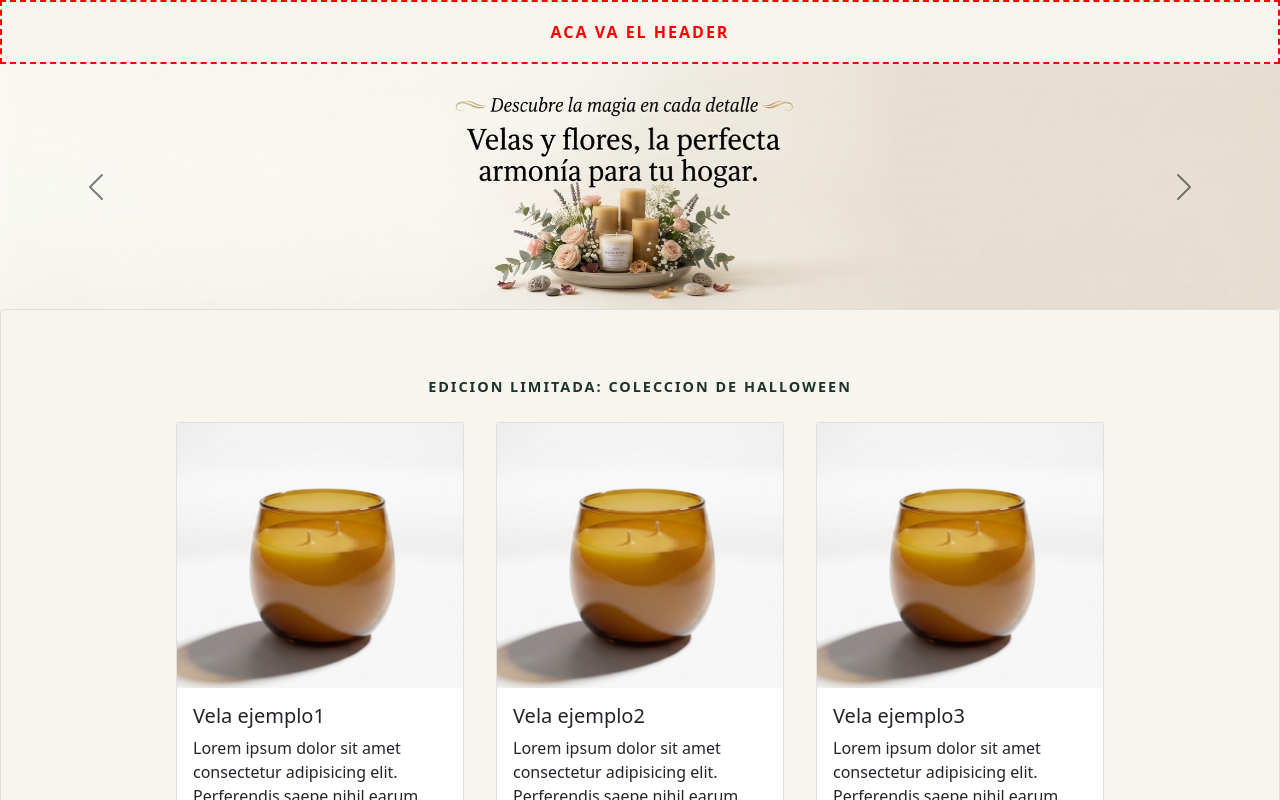
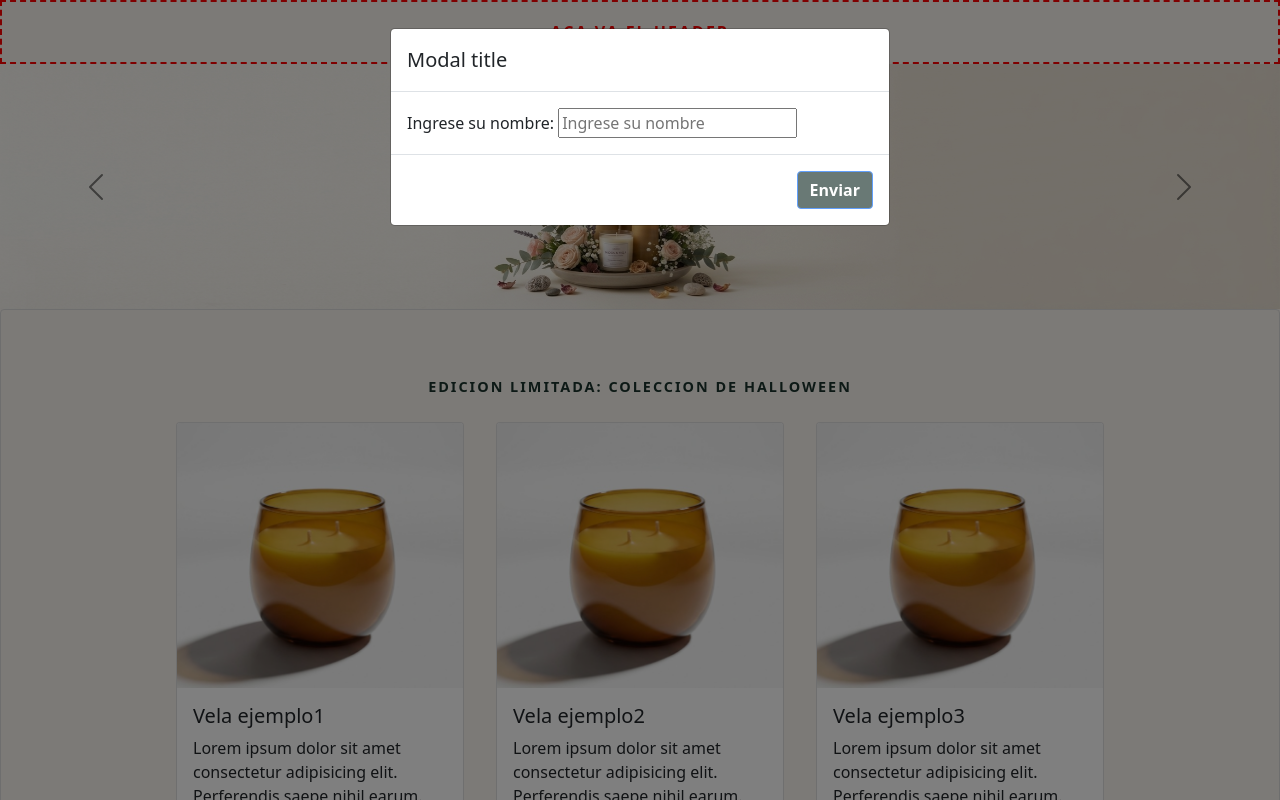
Before and after one commit to GimenaRivoira/BOIRO-LEWCZYNSKI-RIVOIRA-TP-Programacion-III-2026-C1, a website: page frontend/src/inicio/inicio.html in a window 1280 px wide. Shown: the top 800 px of the page. Drawn offline with nearby package versions, Linux system fonts and the light colour scheme; files whose address does not match are found by name.

Commit message:
Se agrego modal inicial para pedir y guardar nombre de cliente

```diff
--- a/frontend/src/inicio/inicio.html
+++ b/frontend/src/inicio/inicio.html
@@ -9,6 +9,26 @@
 </head>
 <body>
     <div class="placeholder-footer-header">ACA VA EL HEADER</div>
+
+    <!-- ==== ACA EL MODAL ==== -->
+    <div class="modal fade modalNombre" id="modalNombre" data-bs-backdrop="static" data-bs-keyboard="false" tabindex="-1"
+        aria-labelledby="staticBackdropLabel" aria-hidden="true">
+        <div class="modal-dialog">
+            <div class="modal-content">
+                <div class="modal-header">
+                    <h1 class="modal-title fs-5" id="staticBackdropLabel">Modal title</h1>
+                </div>
+                <div class="modal-body">
+                    <label for="nombreCliente"> Ingrese su nombre: </label>
+                    <input type="text" id="nombreCliente" placeholder="Ingrese su nombre">
+                </div>
+                <div class="modal-footer">
+                    <button type="button" class="btn btn-primary" id="botonEntrar"
+                        style="background-color: #1A332C; font-weight: bold;">Enviar</button>
+                </div>
+            </div>
+        </div>
+    </div>
 
     <!-- ==== CARRUCEL INICIAL === -->
     <div id="carouselExampleControlsNoTouching" class="carousel slide" data-bs-touch="false" data-bs-interval="false">
@@ -49,7 +69,6 @@
                 <div class="card-body" >
                     <h5 class="card-title">Vela ejemplo1</h5>
                     <p class="card-text">Lorem ipsum dolor sit amet consectetur adipisicing elit. Perferendis saepe nihil earum.</p>
-                    <a href="#" class="btn btn-primary" style="background-color: #1A332C; border-color: #1A332C;">Comprar</a>
                 </div>
             </div>
 
@@ -58,7 +77,6 @@
                 <div class="card-body">
                     <h5 class="card-title">Vela ejemplo2</h5>
                     <p class="card-text">Lorem ipsum dolor sit amet consectetur adipisicing elit. Perferendis saepe nihil earum.</p>
-                    <a href="#" class="btn btn-primary" style="background-color: #1A332C; border-color: #1A332C;">Comprar</a>
                 </div>
             </div>
 
@@ -67,7 +85,6 @@
                 <div class="card-body">
                     <h5 class="card-title">Vela ejemplo3</h5>
                     <p class="card-text">Lorem ipsum dolor sit amet consectetur adipisicing elit. Perferendis saepe nihil earum.</p>
-                    <a href="#" class="btn btn-primary" style="background-color: #1A332C; border-color: #1A332C;">Comprar</a>
                 </div>
             </div>
 
@@ -87,7 +104,6 @@
                 <div class="card-body" >
                     <h5 class="card-title">Vela ejemplo1</h5>
                     <p class="card-text">Lorem ipsum dolor sit amet consectetur adipisicing elit. Perferendis saepe nihil earum.</p>
-                    <a href="#" class="btn btn-primary" style="background-color: #1A332C; border-color: #1A332C;">Comprar</a>
                 </div>
             </div>
 
@@ -96,7 +112,6 @@
                 <div class="card-body">
                     <h5 class="card-title">Vela ejemplo2</h5>
                     <p class="card-text">Lorem ipsum dolor sit amet consectetur adipisicing elit. Perferendis saepe nihil earum.</p>
-                    <a href="#" class="btn btn-primary" style="background-color: #1A332C; border-color: #1A332C;">Comprar</a>
                 </div>
             </div>
 
@@ -105,7 +120,6 @@
                 <div class="card-body">
                     <h5 class="card-title">Vela ejemplo3</h5>
                     <p class="card-text">Lorem ipsum dolor sit amet consectetur adipisicing elit. Perferendis saepe nihil earum.</p>
-                    <a href="#" class="btn btn-primary" style="background-color: #1A332C; border-color: #1A332C;">Comprar</a>
                 </div>
             </div>
 
@@ -115,6 +129,7 @@
     <div class="placeholder-footer-header">ACA VA EL FOOTER</div>
 
     <script src="https://cdn.jsdelivr.net/npm/bootstrap@5.3.2/dist/js/bootstrap.bundle.min.js"></script>
+    <script src="inicio.js"></script>
 </body>
 
 </html>
--- a/frontend/src/inicio/inicio.js
+++ b/frontend/src/inicio/inicio.js
@@ -0,0 +1,22 @@
+window.addEventListener("load", () => {
+    const modalElement = document.getElementById("modalNombre");
+    const modalNombre = new bootstrap.Modal(modalElement);
+    const inputNombre = document.getElementById("nombreCliente");
+    const botonAceptar = document.getElementById("botonEntrar");
+
+    botonAceptar.disabled = true;
+
+    modalNombre.show();
+
+    inputNombre.addEventListener("input", () => {
+        botonAceptar.disabled = inputNombre.value.trim() === "";
+    });
+
+    botonAceptar.addEventListener("click", () => {
+        const nombre = inputNombre.value.trim();
+
+        localStorage.setItem("nombreCliente", nombre)
+
+        modalNombre.hide();
+    });
+});
```
Also changed, not shown: backend/src/ventas/venta.model.js (+6 -2 lines).
